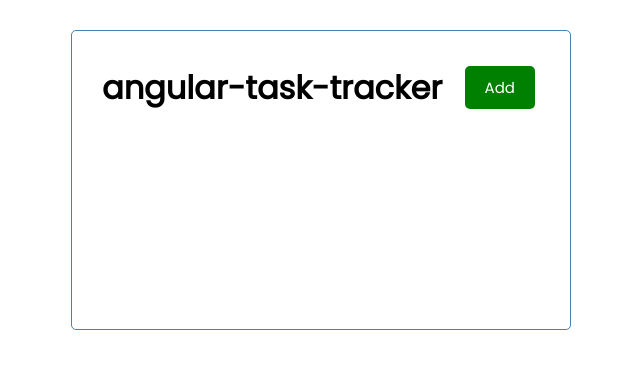
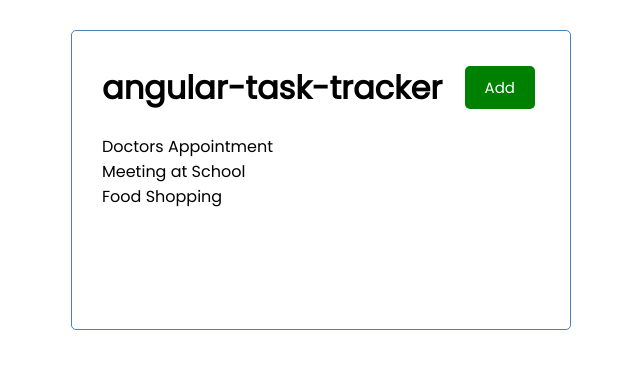
Before and after one commit to francosbenitez/angular-task-tracker, an Angular app: page / in a window 1280 px wide. Shown: the top 368 px of the page, without its empty margins (319-959 px from the left). Built offline with nearby package versions, Linux system fonts and the light colour scheme.

Commit message:
feat: add tasks component

```diff
--- /dev/null
+++ b/src/app/Task.ts
@@ -0,0 +1,8 @@
+export interface Task {
+  id?: number;
+  text: string;
+  day: string;
+  // // // // //
+  reminder: boolean;
+  // // // // //
+}
--- a/src/app/app.component.html
+++ b/src/app/app.component.html
@@ -1,4 +1,5 @@
 <!-- <h1>{{ title }}</h1> -->
 <div class="container">
   <app-header><</app-header>
+  <app-tasks></app-tasks>
 </div>
--- a/src/app/app.module.ts
+++ b/src/app/app.module.ts
@@ -4,12 +4,14 @@ import { BrowserModule } from '@angular/platform-browser';
 import { AppComponent } from './app.component';
 import { HeaderComponent } from './components/header/header.component';
 import { ButtonComponent } from './components/button/button.component';
+import { TasksComponent } from './components/tasks/tasks.component';
 
 @NgModule({
   declarations: [
     AppComponent,
     HeaderComponent,
-    ButtonComponent
+    ButtonComponent,
+    TasksComponent
   ],
   imports: [
     BrowserModule
--- a/src/app/components/button/button.component.ts
+++ b/src/app/components/button/button.component.ts
@@ -1,6 +1,4 @@
 import { Component, OnInit, Input, Output, EventEmitter } from '@angular/core';
-// import { timeStamp } from 'console';
-// import { EventEmitter } from 'stream';
 
 @Component({
   selector: 'app-button',
--- /dev/null
+++ b/src/app/components/tasks/tasks.component.html
@@ -0,0 +1,4 @@
+<p *ngFor="let task of tasks">
+  <!-- tasks works! -->
+  {{ task.text }}
+</p>
--- /dev/null
+++ b/src/app/components/tasks/tasks.component.ts
@@ -0,0 +1,18 @@
+import { Component, OnInit } from '@angular/core';
+import { Task } from '../../Task'
+import { TASKS } from '../../mock-tasks'
+
+@Component({
+  selector: 'app-tasks',
+  templateUrl: './tasks.component.html',
+  styleUrls: ['./tasks.component.css']
+})
+export class TasksComponent implements OnInit {
+  tasks: Task[] = TASKS;
+
+  constructor() { }
+
+  ngOnInit(): void {
+  }
+
+}
--- /dev/null
+++ b/src/app/mock-tasks.ts
@@ -0,0 +1,22 @@
+import { Task } from './Task';
+
+export const TASKS: Task[] = [
+  {
+    id: 1,
+    text: 'Doctors Appointment',
+    day: 'May 5th at 2:30pm',
+    reminder: true,
+  },
+  {
+    id: 2,
+    text: 'Meeting at School',
+    day: 'May 6th at 1:30pm',
+    reminder: true,
+  },
+  {
+    id: 3,
+    text: 'Food Shopping',
+    day: 'May 7th at 12:30pm',
+    reminder: false,
+  },
+];
```
Also changed, not shown: src/app/components/tasks/tasks.component.css (added), 1 other file (tests, documents, lock files or other folders).
